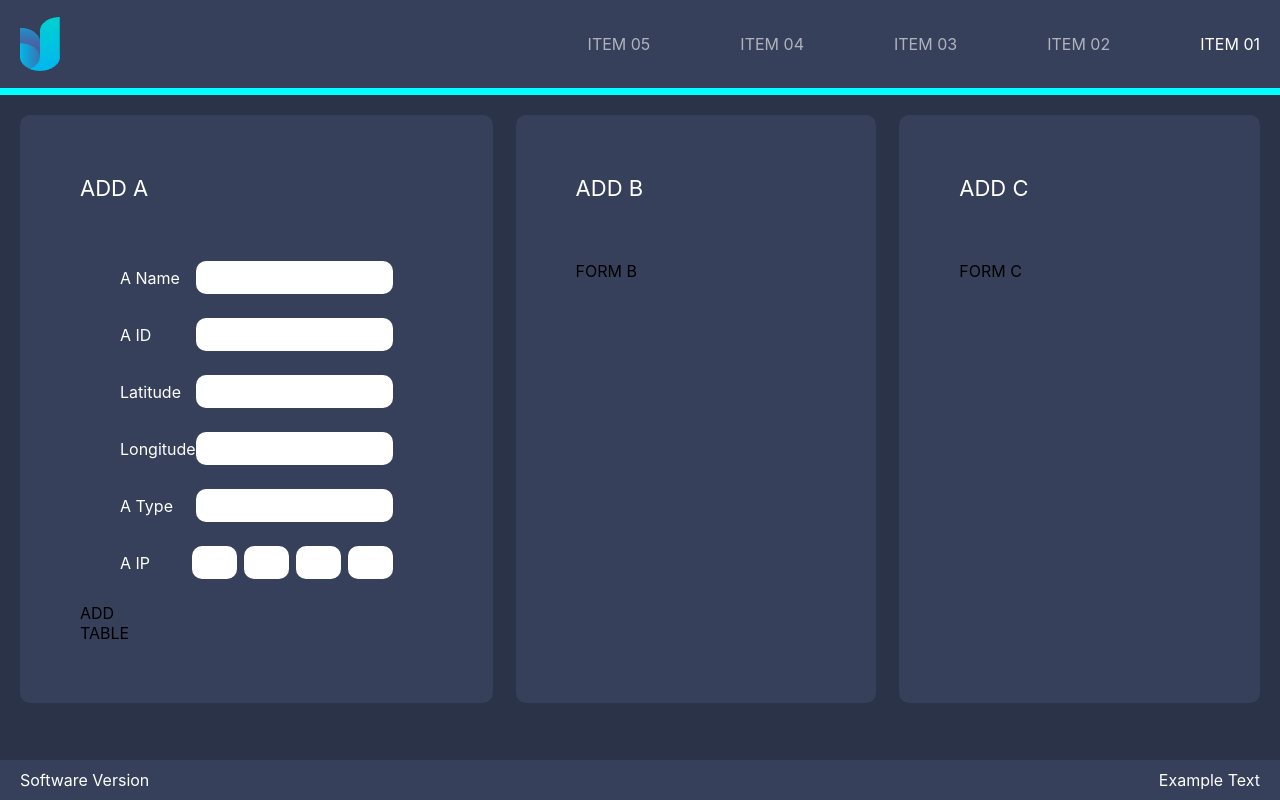
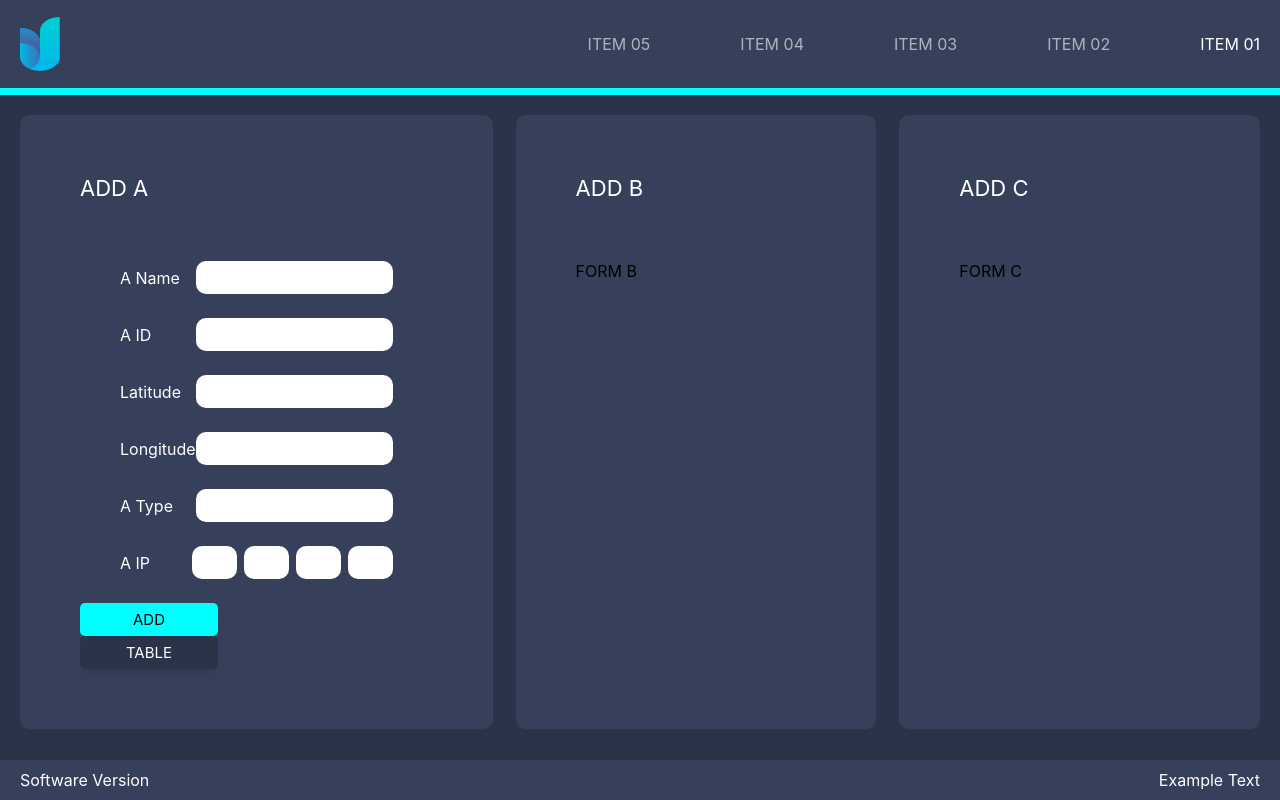
Before and after one commit to NavidBgh/fill-table, a Next.js app: page / in a window 1280 px wide. Built offline with nearby package versions, Linux system fonts and the light colour scheme.

Commit message:
style: fix button component

```diff
--- a/components/Button/Button.tsx
+++ b/components/Button/Button.tsx
@@ -6,8 +6,12 @@
   color = "primary",
   onClick = () => {},
 }) => {
+  console.log(styles);
   return (
-    <div className={styles.button} onClick={() => onClick()}>
+    <div
+      className={`${styles.button} ${styles[color]}`}
+      onClick={() => onClick()}
+    >
       {title}
     </div>
   );
--- a/components/Button/button.module.scss
+++ b/components/Button/button.module.scss
@@ -1,3 +1,27 @@
-.button{
+@import "../../styles/colors.module.scss";
 
+.button {
+  width: 138px;
+  height: 33px;
+  display: flex;
+  align-items: center;
+  justify-content: center;
+  border-radius: 5px;
+  font-size: 15px;
+  color: $lightest;
+  box-shadow: 0px 10px 10px -5px rgba($color: #000000, $alpha: 0.1);
+  cursor: pointer;
+
+  &.primary {
+    background-color: $primary;
+    color: initial;
+  }
+
+  &.warning {
+    background-color: $orange;
+  }
+
+  &.dark {
+    background-color: $background;
+  }
 }
--- a/components/FormA/FormA.tsx
+++ b/components/FormA/FormA.tsx
@@ -1,3 +1,4 @@
+import { useRouter } from "next/router";
 import React, { useState } from "react";
 import { Button } from "../Button";
 import styles from "./form.module.scss";
@@ -12,6 +13,7 @@
     ip: [null, null, null, null],
     option: null,
   });
+  const router = useRouter();
 
   const handleSubmitForm = (e: any) => {
     e.preventDefault();
@@ -56,7 +58,11 @@
       </div>
 
       <Button title="ADD" color="primary" onClick={() => {}} />
-      <Button title="TABLE" color="dark" onClick={() => {}} />
+      <Button
+        title="TABLE"
+        color="dark"
+        onClick={() => router.push("/addresses")}
+      />
     </form>
   );
 };
--- a/styles/colors.module.scss
+++ b/styles/colors.module.scss
@@ -2,3 +2,4 @@
 $background: #2b3349;
 $primary: #00ffff;
 $lightest: #ffffff;
+$orange: #ff6904;
```
